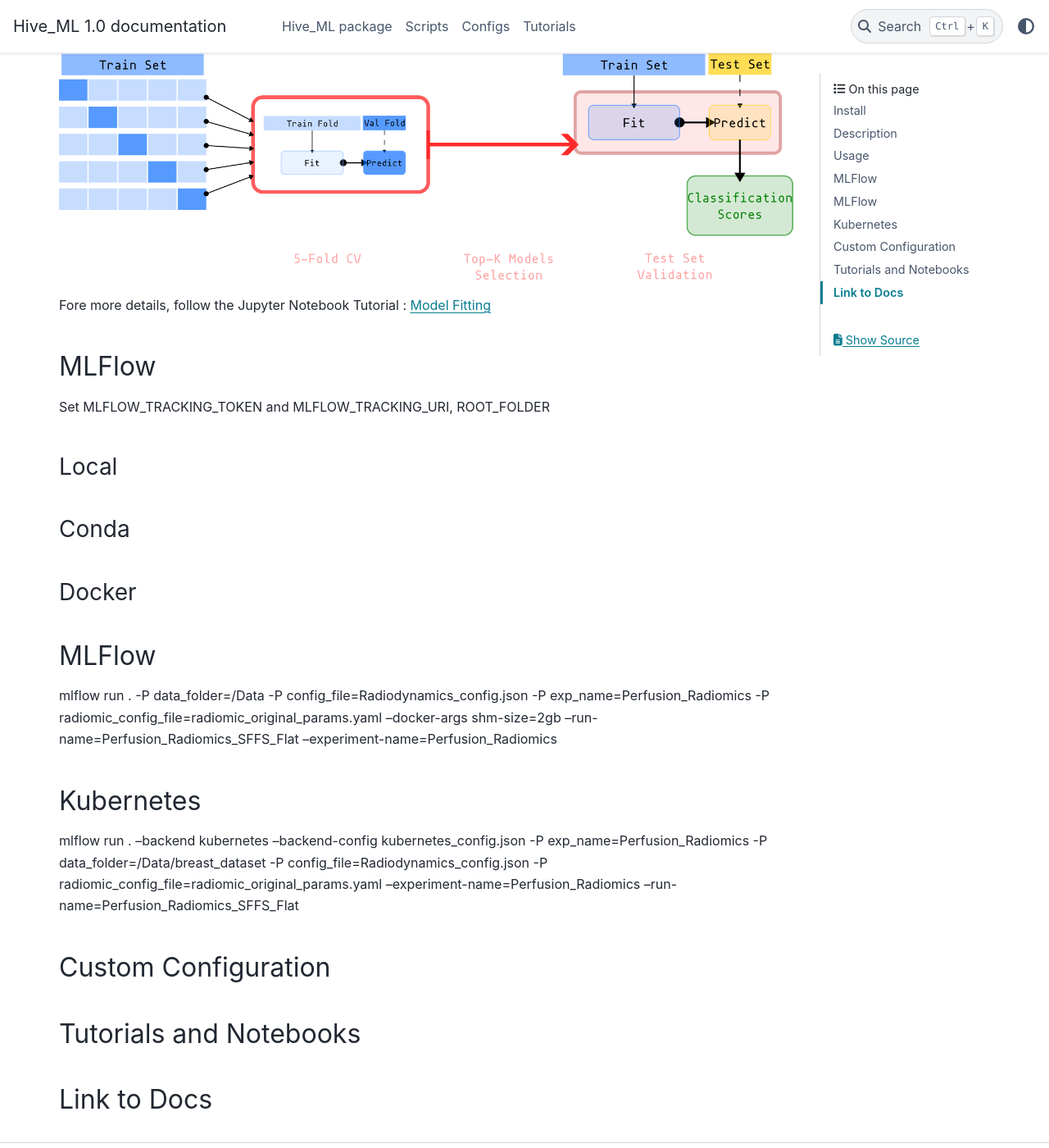
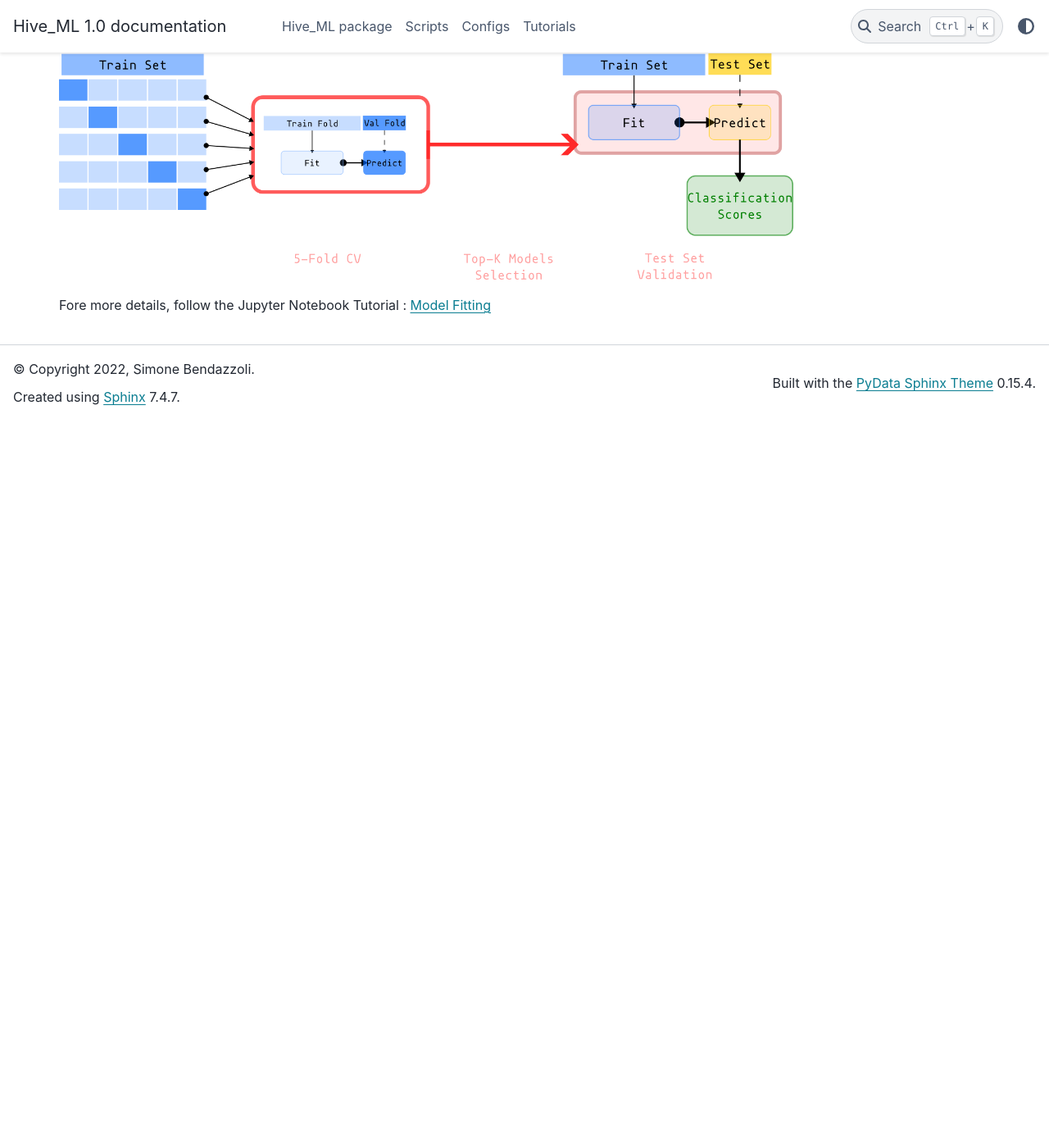
Before and after one commit to MAIA-KTH/Hive_ML, a Sphinx documentation site: the page built from docs/source/README.md, in a window 1280 px wide and 1400 px high, scrolled down 6558 px. Shown: the whole window at 82% size. Built offline with Sphinx 7.4.7 and the PyData theme 0.15.4, drawn with Linux system fonts in a browser that asks for light colours; pages that are not in the unit, such as notebooks, are missing from menus; after the commit the page ends 7071 px from its top, so only the background shows below that; some of the changed text lies outside the part shown.

Commit message:
README updated

```diff
--- a/docs/source/README.md
+++ b/docs/source/README.md
@@ -162,26 +162,3 @@
 ![CV](images/CV.png "CV")
 
 Fore more details, follow the Jupyter Notebook Tutorial : [Model Fitting](tutorials/3-Model_Fitting.ipynb)
-## MLFlow
-Set MLFLOW_TRACKING_TOKEN and MLFLOW_TRACKING_URI, ROOT_FOLDER
-
-### Local
-
-### Conda
-
-### Docker
-
-
-## MLFlow
-
-
-
-mlflow run . -P data_folder=/Data -P config_file=Radiodynamics_config.json -P exp_name=Perfusion_Radiomics -P radiomic_config_file=radiomic_original_params.yaml --docker-args shm-size=2gb --run-name=Perfusion_Radiomics_SFFS_Flat --experiment-name=Perfusion_Radiomics
-## Kubernetes
-mlflow run . --backend kubernetes --backend-config kubernetes_config.json -P exp_name=Perfusion_Radiomics -P data_folder=/Data/breast_dataset -P config_file=Radiodynamics_config.json -P radiomic_config_file=radiomic_original_params.yaml  --experiment-name=Perfusion_Radiomics  --run-name=Perfusion_Radiomics_SFFS_Flat
-
-## Custom Configuration
-
-## Tutorials and Notebooks
-
-## Link to Docs
```
Also changed, not shown: README.md (+0 -23 lines).
